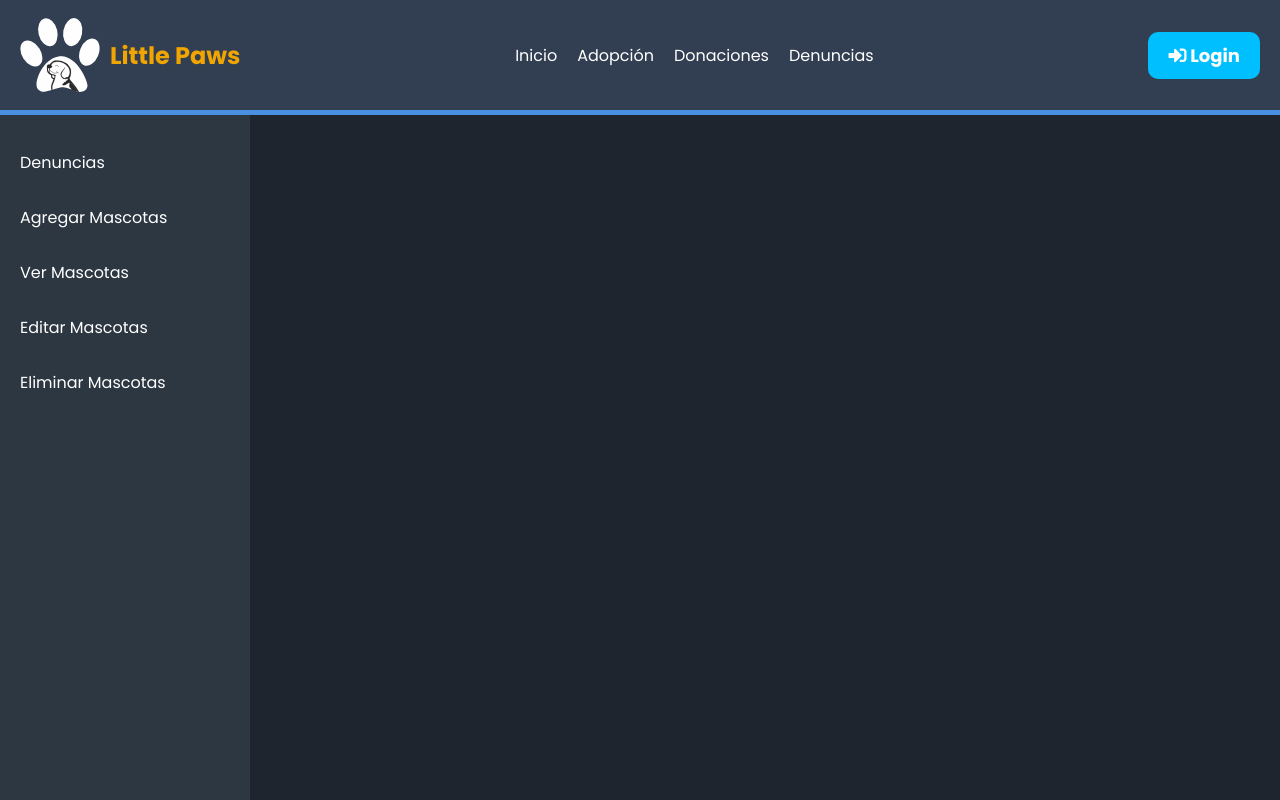
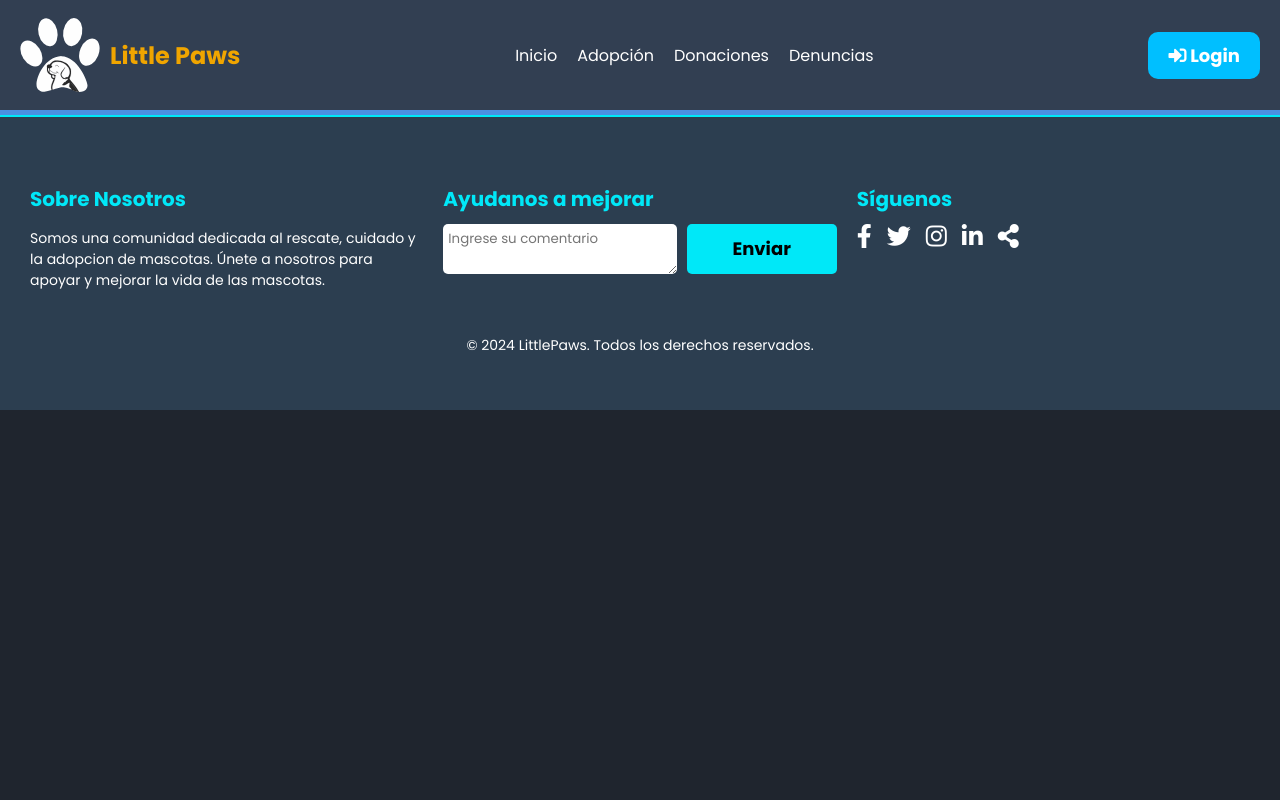
Before and after one commit to Ameth-Toledo/Proyecto-LittlePaws, an Angular app: page /entidad-littlepaws in a window 1280 px wide. Shown: the top 800 px of the page. Built offline with nearby package versions, Linux system fonts and the light colour scheme.

Commit message:
entidad component

```diff
--- /dev/null
+++ b/src/app/components/card-entidad/card-entidad.component.html
@@ -0,0 +1 @@
+<p>card-entidad works!</p>
--- a/src/app/modules/entidad/entidad.component.html
+++ b/src/app/modules/entidad/entidad.component.html
@@ -1,19 +1,19 @@
 <app-header-entidad></app-header-entidad>
 
+<!--
 <div class="main-content">
-    <button class="hamburger-menu" (click)="toggleSidebar()">☰</button>
+    <button class="hamburger-menu" (click)="toggleSidebar()"><i class="fas fa-bars"></i></button>
     <div class="side-bar" [ngClass]="{ 'open': isSidebarOpen }">
-        <button class="close-button" (click)="toggleSidebar()">✖</button>
+        <button class="close-button" (click)="toggleSidebar()"><i class="fas fa-times"></i></button>
         <ul class="side-bar-content">
-            <li class="side-bar-item" (click)="enviarDenuncias($event)">Denuncias</li>
-            <li class="side-bar-item">Agregar Mascotas</li>
-            <li class="side-bar-item">Ver Mascotas</li>
-            <li class="side-bar-item">Editar Mascotas</li>
-            <li class="side-bar-item">Eliminar Mascotas</li>
+            <li class="side-bar-item" (click)="openModal('Bandeja')"><i class="fas fa-inbox"></i> Bandeja</li>
+            <li class="side-bar-item" (click)="enviarDenuncias($event)"><i class="fas fa-exclamation-circle"></i> Denuncias</li>
+            <li class="side-bar-item"><i class="fas fa-plus-circle"></i> Agregar Mascotas</li>
+            <li class="side-bar-item"><i class="fas fa-eye"></i> Ver Mascotas</li>
+            <li class="side-bar-item"><i class="fas fa-edit"></i> Editar Mascotas</li>
+            <li class="side-bar-item"><i class="fas fa-trash-alt"></i> Eliminar Mascotas</li>
         </ul>
     </div>
-</div>
-
-
+-->
 
 <app-footer></app-footer>
--- a/src/app/modules/entidad/entidad.component.scss
+++ b/src/app/modules/entidad/entidad.component.scss
@@ -1,4 +1,4 @@
-.main-content {
+/*.main-content {
     display: flex;
     justify-content: flex-start;
     align-items: flex-start;
@@ -64,6 +64,9 @@
     color: #ffffff;
 }
 
+/*nuevo modal*/
+/*
+
 @media (max-width: 768px) {
     .hamburger-menu {
         display: block;
@@ -90,3 +93,4 @@
         padding: 10px;
     }
 }
+*/
--- a/src/app/modules/entidad/entidad.component.ts
+++ b/src/app/modules/entidad/entidad.component.ts
@@ -13,11 +13,22 @@ import { CommonModule } from '@angular/common';
 })
 export class EntidadComponent {
   isSidebarOpen = false;
+  isModalOpen = false;
 
   constructor(private router: Router) {}
 
   toggleSidebar() {
     this.isSidebarOpen = !this.isSidebarOpen;
+  }
+
+  openModal(section: string) {
+    if (section === 'Bandeja') {
+      this.isModalOpen = true;
+    }
+  }
+
+  closeModal() {
+    this.isModalOpen = false;
   }
 
   enviarDenuncias(event: Event) {
```
Also changed, not shown: src/app/components/card-entidad/card-entidad.component.ts (added, +12 -0 lines), src/app/components/card-entidad/card-entidad.component.scss (added), 1 other file (tests, documents, lock files or other folders).
